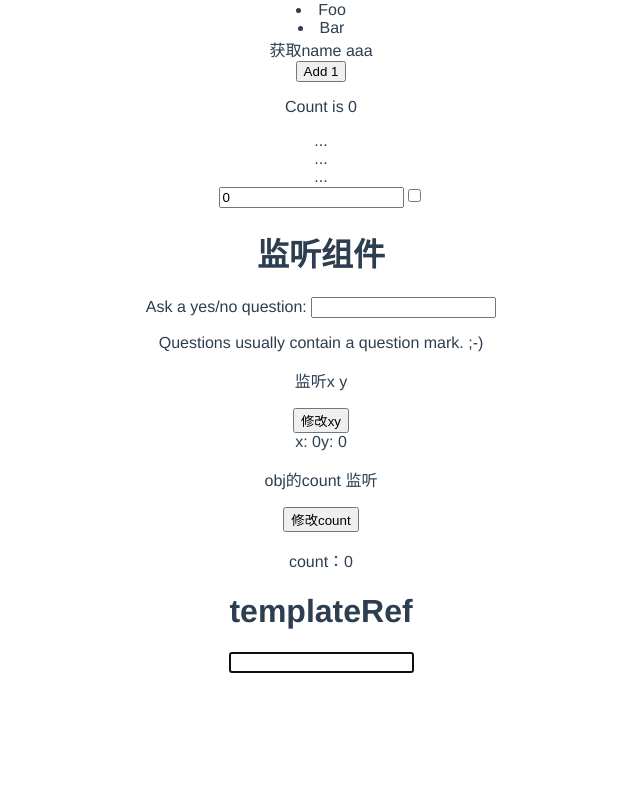
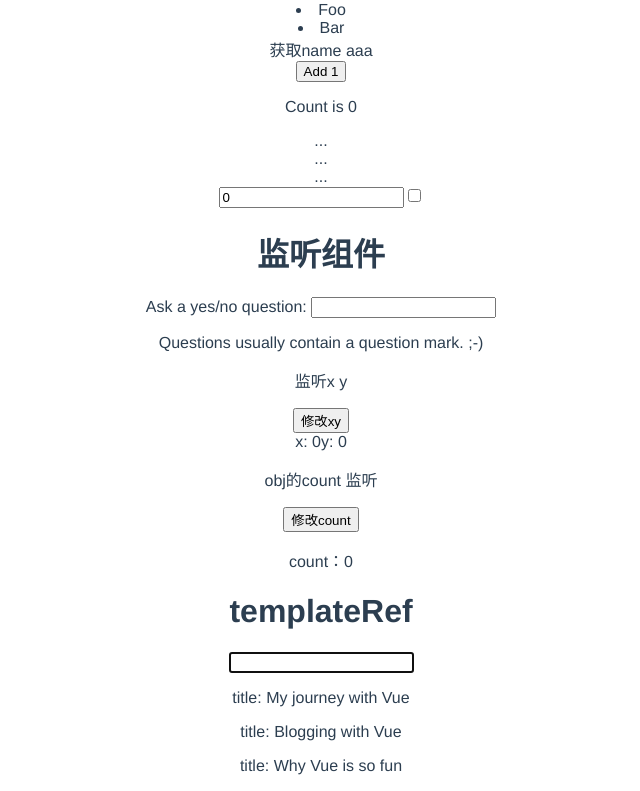
Before and after one commit to Talentjun/Vite-Vue3, a Vue app: page / in a window 1280 px wide. Shown: the part 699-1490 px from the top of the page, without its empty margins (319-959 px from the left). Before the commit the page ends 1380 px from the top, so only its background shows below. Built offline with nearby package versions, Linux system fonts and the light colour scheme.

Commit message:
feat: 组件循环传值

```diff
--- a/src/App.vue
+++ b/src/App.vue
@@ -1,6 +1,7 @@
 <script setup>
 // This starter template is using Vue 3 <script setup> SFCs
 // Check out https://v3.vuejs.org/api/sfc-script-setup.html#sfc-script-setup
+import { ref } from 'vue'
 import HelloWorld from './components/HelloWorld.vue'
 import About from './components/About.vue'
 import Computed from './components/Computed.vue'
@@ -11,6 +12,13 @@
 import LifeCycle from './components/LifeCycle.vue'
 import Watch from './components/Watch.vue'
 import TemplateRef from './components/TemplateRef.vue'
+import BlogPost from './components/BlogPost.vue'
+
+const posts = ref([
+  { id: 1, title: 'My journey with Vue' },
+  { id: 2, title: 'Blogging with Vue' },
+  { id: 3, title: 'Why Vue is so fun' },
+])
 </script>
 
 <template>
@@ -25,6 +33,7 @@
   <LifeCycle />
   <Watch />
   <TemplateRef />
+  <BlogPost v-for="post in posts" :key="post.id" :title="post.title" />
 </template>
 
 <style>
--- /dev/null
+++ b/src/components/BlogPost.vue
@@ -0,0 +1,9 @@
+<template>
+  <p>title: {{ title }}</p>
+</template>
+<script setup>
+import { defineProps } from 'vue'
+
+const data = defineProps(['title']) // 是一个Proxy对象 {title: 'xxxxx'}
+console.log(data)
+</script>
```
